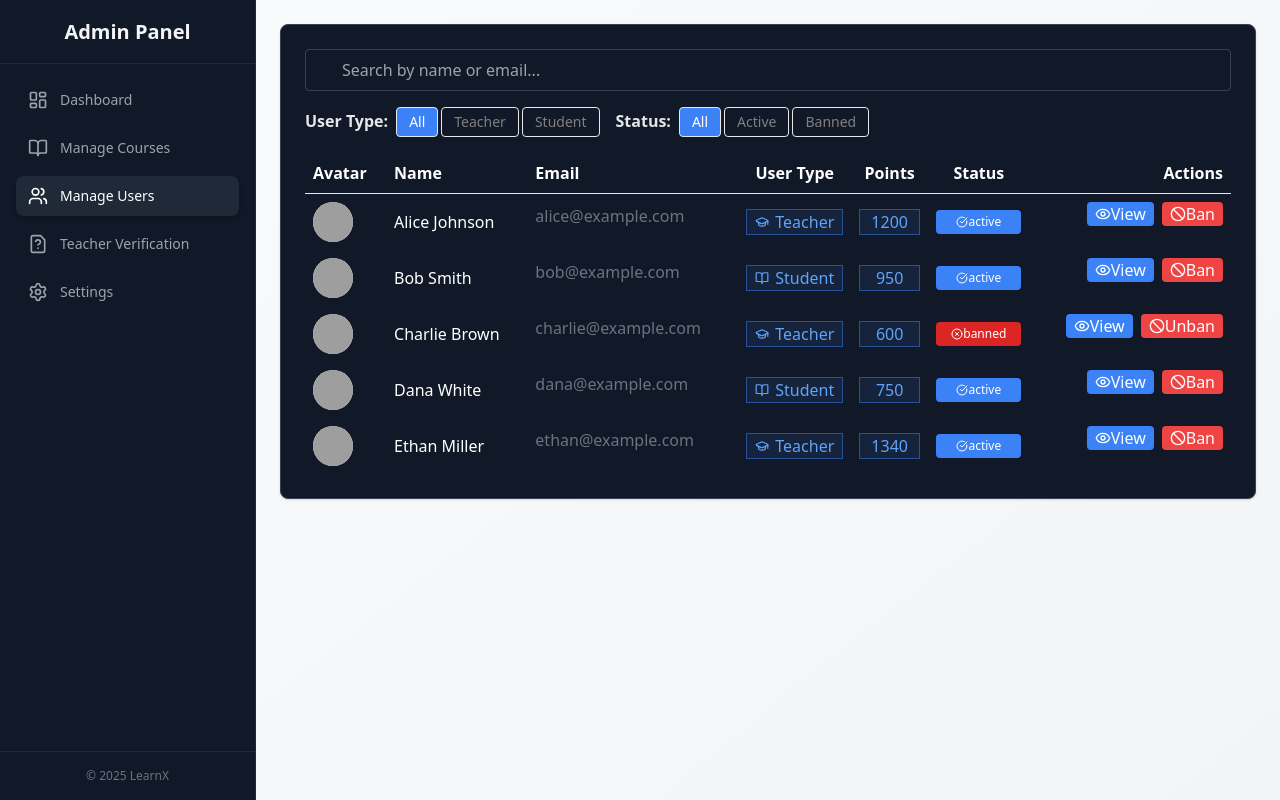
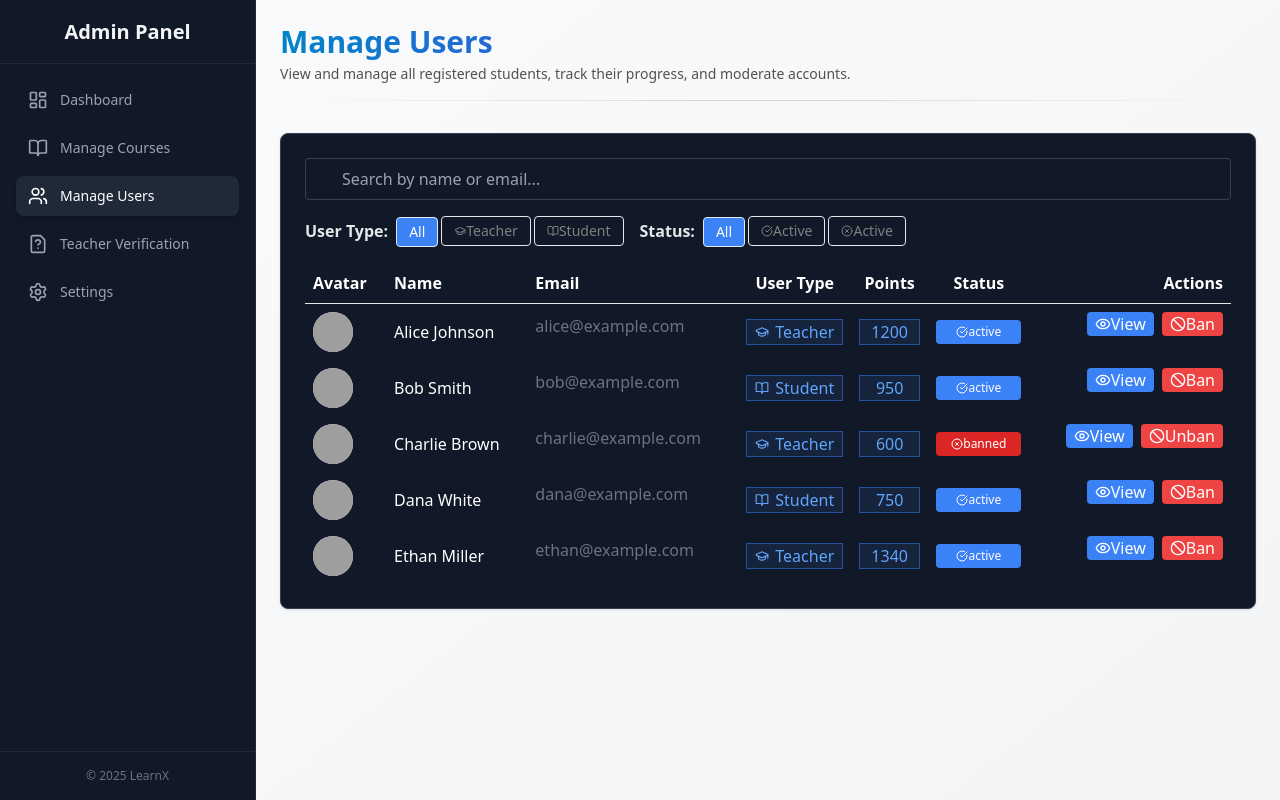
Before and after one commit to sayedpalestine7/MindQuest, a React (Vite) app in the folder frontend/: page /admin/users in a window 1280 px wide. Built offline with nearby package versions, Linux system fonts and the light colour scheme; grey boxes are pictures that could not be loaded.

Commit message:
add some style to ManageUsers filter

```diff
--- a/frontend/src/components/Admin/ManageUsers.jsx
+++ b/frontend/src/components/Admin/ManageUsers.jsx
@@ -1,12 +1,28 @@
 import React from 'react'
 import Sidebar from './Sidebar'
 import UsersTable from './users/UsersTable'
+import { motion } from "framer-motion"
+
 function ManageUsers() {
     return (
     <div className="flex min-h-screen bg-base-200">
 
       <Sidebar />
       <div className="flex-1 p-6 bg-gradient-to-br from-gray-50 to-gray-100 dark:from-gray-900 dark:to-gray-800">
+                <motion.div
+          initial={{ opacity: 0, y: -15 }}
+          animate={{ opacity: 1, y: 0 }}
+          transition={{ duration: 0.6, ease: [0.25, 0.1, 0.25, 1] }}
+          className="mb-8"
+        >
+          <h1 className="text-3xl font-extrabold bg-gradient-to-r from-sky-600 via-indigo-600 to-violet-600 bg-clip-text text-transparent">
+            Manage Users
+          </h1>
+          <p className="text-sm text-neutral-600 dark:text-neutral-400 mt-1">
+            View and manage all registered students, track their progress, and moderate accounts.
+          </p>
+          <div className="mt-4 h-px w-full bg-gradient-to-r from-transparent via-neutral-300 to-transparent dark:via-neutral-700" />
+        </motion.div>
 
         <UsersTable/>
 
--- a/frontend/src/components/Admin/users/FilterBar.jsx
+++ b/frontend/src/components/Admin/users/FilterBar.jsx
@@ -1,3 +1,4 @@
+import {GraduationCap ,BookOpen ,CheckCircle ,XCircle} from 'lucide-react'
 export function FilterBar({ userTypeFilter, setUserTypeFilter, statusFilter, setStatusFilter }) {
   const btn = "px-3 py-1 border rounded text-sm"
   const active = "bg-blue-500 text-white"
@@ -7,15 +8,35 @@ export function FilterBar({ userTypeFilter, setUserTypeFilter, statusFilter, set
       <div>
         <span className="font-semibold text-gray-200 mr-2">User Type:</span>
         <button onClick={() => setUserTypeFilter("all")} className={`${btn} ${userTypeFilter === "all" ? active : ""}`} style={{ color: userTypeFilter === "all" ? 'white' : 'gray' , marginRight: '3px'}}>All</button>
-        <button onClick={() => setUserTypeFilter("teacher")} className={`${btn} ${userTypeFilter === "teacher" ? active : ""}`} style={{ color: userTypeFilter === "teacher" ? 'white' : 'gray', marginRight: '3px' }}>Teacher</button>
-        <button onClick={() => setUserTypeFilter("student")} className={`${btn} ${userTypeFilter === "student" ? active : ""}`} style={{ color: userTypeFilter === "student" ? 'white' : 'gray' }}>Student</button>
+        <button onClick={() => setUserTypeFilter("teacher")} className={`${btn} ${userTypeFilter === "teacher" ? active : ""}`}
+         style={{ color: userTypeFilter === "teacher" ? 'white' : 'gray', marginRight: '3px'}}>
+         <span className='flex justify-center items-center'>
+          <GraduationCap className="h-3 w-3"/>Teacher
+         </span>
+          </button>
+        <button onClick={() => setUserTypeFilter("student")} className={`${btn} ${userTypeFilter === "student" ? active : ""}`}
+        style={{ color: userTypeFilter === "student" ? 'white' : 'gray' }}>
+          <span className='flex justify-center items-center'>
+          <BookOpen className="h-3 w-3"/>Student
+          </span>
+          </button>
       </div>
 
       <div>
         <span className="font-semibold text-gray-200 mr-2">Status:</span>
         <button onClick={() => setStatusFilter("all")} className={`${btn} ${statusFilter === "all" ? active : ""}`} style={{ color: statusFilter === "all" ? 'white' : 'gray' , marginRight: '3px'}}>All</button>
-        <button onClick={() => setStatusFilter("active")} className={`${btn} ${statusFilter === "active" ? active : ""}`} style={{ color: statusFilter === "active" ? 'white' : 'gray' , marginRight: '3px'}}>Active</button>
-        <button onClick={() => setStatusFilter("banned")} className={`${btn} ${statusFilter === "banned" ? active : ""}`} style={{ color: statusFilter === "banned" ? 'white' : 'gray' }}>Banned</button>
+        <button onClick={() => setStatusFilter("active")} className={`${btn} ${statusFilter === "active" ? active : ""}`}
+        style={{ color: statusFilter === "active" ? 'white' : 'gray' , marginRight: '3px'}}>
+                   <span className='flex justify-center items-center'>
+          <CheckCircle className="h-3 w-3"/>Active
+         </span>
+          </button>
+        <button onClick={() => setStatusFilter("banned")} className={`${btn} ${statusFilter === "banned" ? active : ""}`}
+        style={{ color: statusFilter === "banned" ? 'white' : 'gray' }}>
+          <span className='flex justify-center items-center'>
+          <XCircle className="h-3 w-3"/>Active
+         </span>
+          </button>
       </div>
     </div>
   )
--- a/frontend/src/components/Admin/users/UsersTable.jsx
+++ b/frontend/src/components/Admin/users/UsersTable.jsx
@@ -118,6 +118,7 @@ function UsersTable() {
 
   return (
     <div className="p-6 border border-gray-700 rounded-lg bg-gray-900 shadow ">
+
       <SearchBar searchQuery={searchQuery} setSearchQuery={setSearchQuery} />
       <FilterBar
         userTypeFilter={userTypeFilter}
```
